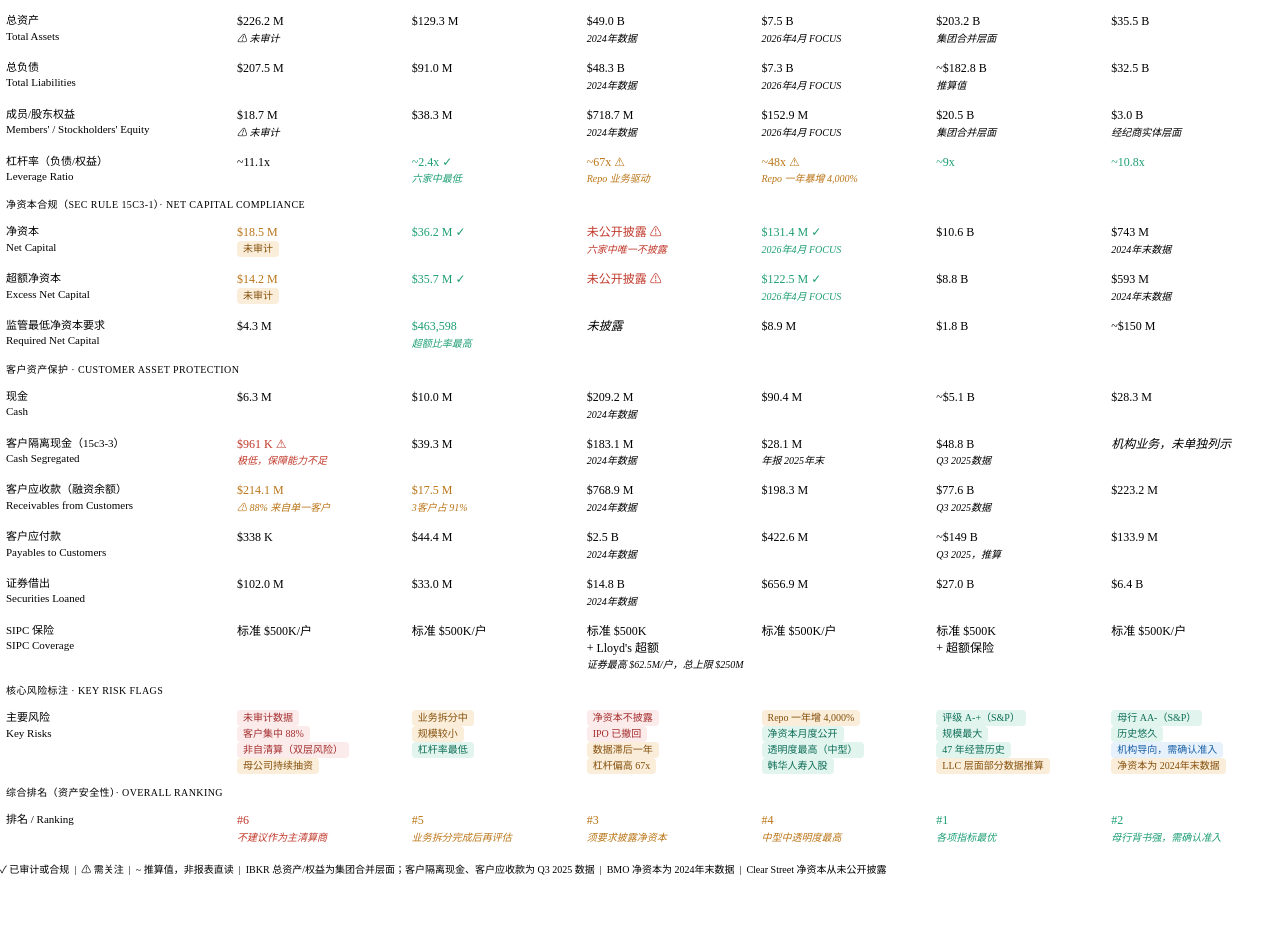
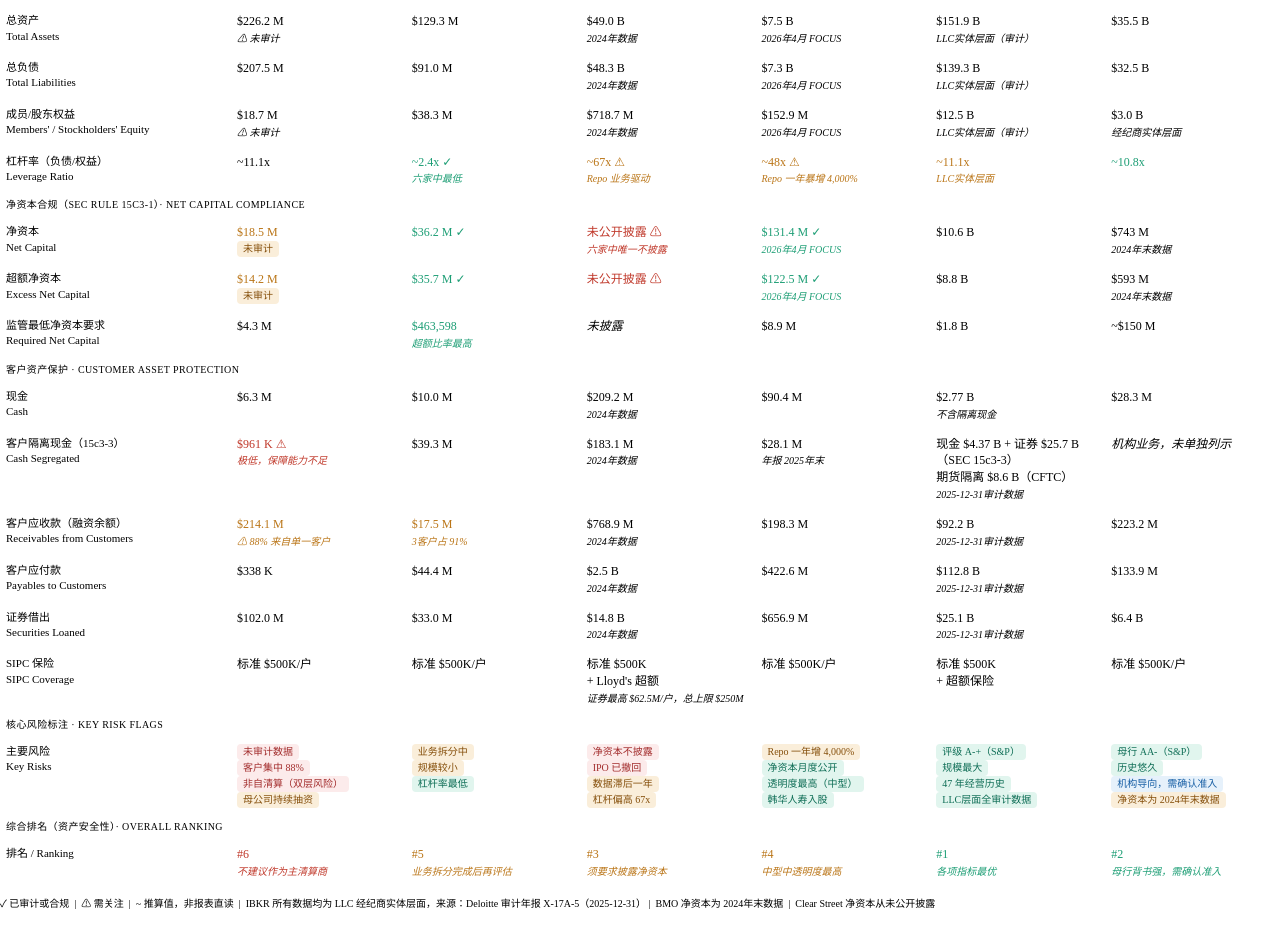
Before and after one commit to cathychen111/clearing-comparison, a plain HTML site: page index.html in a window 1280 px wide. Shown: the part 366-1294 px from the top of the page. Before the commit the page ends 1260 px from the top, so only its background shows below. Drawn offline with Linux system fonts and the light colour scheme.

Commit message:
Add files via upload

```diff
--- a/index.html
+++ b/index.html
@@ -98,7 +98,7 @@ td.val.bold { font-weight: 500; }
   <td class="val">$129.3 M</td>
   <td class="val">$49.0 B<br><span class="note">2024年数据</span></td>
   <td class="val">$7.5 B<br><span class="note">2026年4月 FOCUS</span></td>
-  <td class="val bold">$203.2 B<br><span class="note">集团合并层面</span></td>
+  <td class="val bold">$151.9 B<br><span class="note">LLC实体层面（审计）</span></td>
   <td class="val">$35.5 B</td>
 </tr>
 
@@ -108,7 +108,7 @@ td.val.bold { font-weight: 500; }
   <td class="val">$91.0 M</td>
   <td class="val">$48.3 B<br><span class="note">2024年数据</span></td>
   <td class="val">$7.3 B<br><span class="note">2026年4月 FOCUS</span></td>
-  <td class="val">~$182.8 B<br><span class="note">推算值</span></td>
+  <td class="val">$139.3 B<br><span class="note">LLC实体层面（审计）</span></td>
   <td class="val">$32.5 B</td>
 </tr>
 
@@ -118,7 +118,7 @@ td.val.bold { font-weight: 500; }
   <td class="val">$38.3 M</td>
   <td class="val">$718.7 M<br><span class="note">2024年数据</span></td>
   <td class="val">$152.9 M<br><span class="note">2026年4月 FOCUS</span></td>
-  <td class="val bold">$20.5 B<br><span class="note">集团合并层面</span></td>
+  <td class="val bold">$12.5 B<br><span class="note">LLC实体层面（审计）</span></td>
   <td class="val">$3.0 B<br><span class="note">经纪商实体层面</span></td>
 </tr>
 
@@ -128,7 +128,7 @@ td.val.bold { font-weight: 500; }
   <td class="val bold ok">~2.4x ✓<br><span class="note">六家中最低</span></td>
   <td class="val warn">~67x ⚠<br><span class="note">Repo 业务驱动</span></td>
   <td class="val warn">~48x ⚠<br><span class="note">Repo 一年暴增 4,000%</span></td>
-  <td class="val ok">~9x</td>
+  <td class="val warn">~11.1x<br><span class="note">LLC实体层面</span></td>
   <td class="val ok">~10.8x</td>
 </tr>
 
@@ -172,7 +172,7 @@ td.val.bold { font-weight: 500; }
   <td class="val">$10.0 M</td>
   <td class="val">$209.2 M<br><span class="note">2024年数据</span></td>
   <td class="val">$90.4 M</td>
-  <td class="val bold">~$5.1 B</td>
+  <td class="val bold">$2.77 B<br><span class="note">不含隔离现金</span></td>
   <td class="val">$28.3 M</td>
 </tr>
 
@@ -182,7 +182,7 @@ td.val.bold { font-weight: 500; }
   <td class="val">$39.3 M</td>
   <td class="val">$183.1 M<br><span class="note">2024年数据</span></td>
   <td class="val">$28.1 M<br><span class="note">年报 2025年末</span></td>
-  <td class="val bold">$48.8 B<br><span class="note">Q3 2025数据</span></td>
+  <td class="val bold">现金 $4.37 B + 证券 $25.7 B（SEC 15c3-3）<br>期货隔离 $8.6 B（CFTC）<br><span class="note">2025-12-31审计数据</span></td>
   <td class="val na">机构业务，未单独列示</td>
 </tr>
 
@@ -192,7 +192,7 @@ td.val.bold { font-weight: 500; }
   <td class="val warn">$17.5 M<br><span class="note">3客户占 91%</span></td>
   <td class="val">$768.9 M<br><span class="note">2024年数据</span></td>
   <td class="val">$198.3 M</td>
-  <td class="val bold">$77.6 B<br><span class="note">Q3 2025数据</span></td>
+  <td class="val bold">$92.2 B<br><span class="note">2025-12-31审计数据</span></td>
   <td class="val">$223.2 M</td>
 </tr>
 
@@ -202,7 +202,7 @@ td.val.bold { font-weight: 500; }
   <td class="val">$44.4 M</td>
   <td class="val">$2.5 B<br><span class="note">2024年数据</span></td>
   <td class="val">$422.6 M</td>
-  <td class="val bold">~$149 B<br><span class="note">Q3 2025，推算</span></td>
+  <td class="val bold">$112.8 B<br><span class="note">2025-12-31审计数据</span></td>
   <td class="val">$133.9 M</td>
 </tr>
 
@@ -212,7 +212,7 @@ td.val.bold { font-weight: 500; }
   <td class="val">$33.0 M</td>
   <td class="val">$14.8 B<br><span class="note">2024年数据</span></td>
   <td class="val">$656.9 M</td>
-  <td class="val bold">$27.0 B</td>
+  <td class="val bold">$25.1 B<br><span class="note">2025-12-31审计数据</span></td>
   <td class="val">$6.4 B</td>
 </tr>
 
@@ -257,7 +257,7 @@ td.val.bold { font-weight: 500; }
     <span class="badge badge-ok">评级 A-+（S&P）</span><br>
     <span class="badge badge-ok">规模最大</span><br>
     <span class="badge badge-ok">47 年经营历史</span><br>
-    <span class="badge badge-warn">LLC 层面部分数据推算</span>
+    <span class="badge badge-ok">LLC层面全审计数据</span>
   </td>
   <td class="val">
     <span class="badge badge-ok">母行 AA-（S&P）</span><br>
@@ -283,7 +283,7 @@ td.val.bold { font-weight: 500; }
 </table>
 <p style="font-size:10px; color:var(--color-text-tertiary); margin-top:10px; line-height:1.6;">
   ✓ 已审计或合规 &nbsp;|&nbsp; ⚠ 需关注 &nbsp;|&nbsp; ~ 推算值，非报表直读 &nbsp;|&nbsp;
-  IBKR 总资产/权益为集团合并层面；客户隔离现金、客户应收款为 Q3 2025 数据 &nbsp;|&nbsp;
+  IBKR 所有数据均为 LLC 经纪商实体层面，来源：Deloitte 审计年报 X-17A-5（2025-12-31）&nbsp;|&nbsp;
   BMO 净资本为 2024年末数据 &nbsp;|&nbsp; Clear Street 净资本从未公开披露
 </p>
 </div>
```
